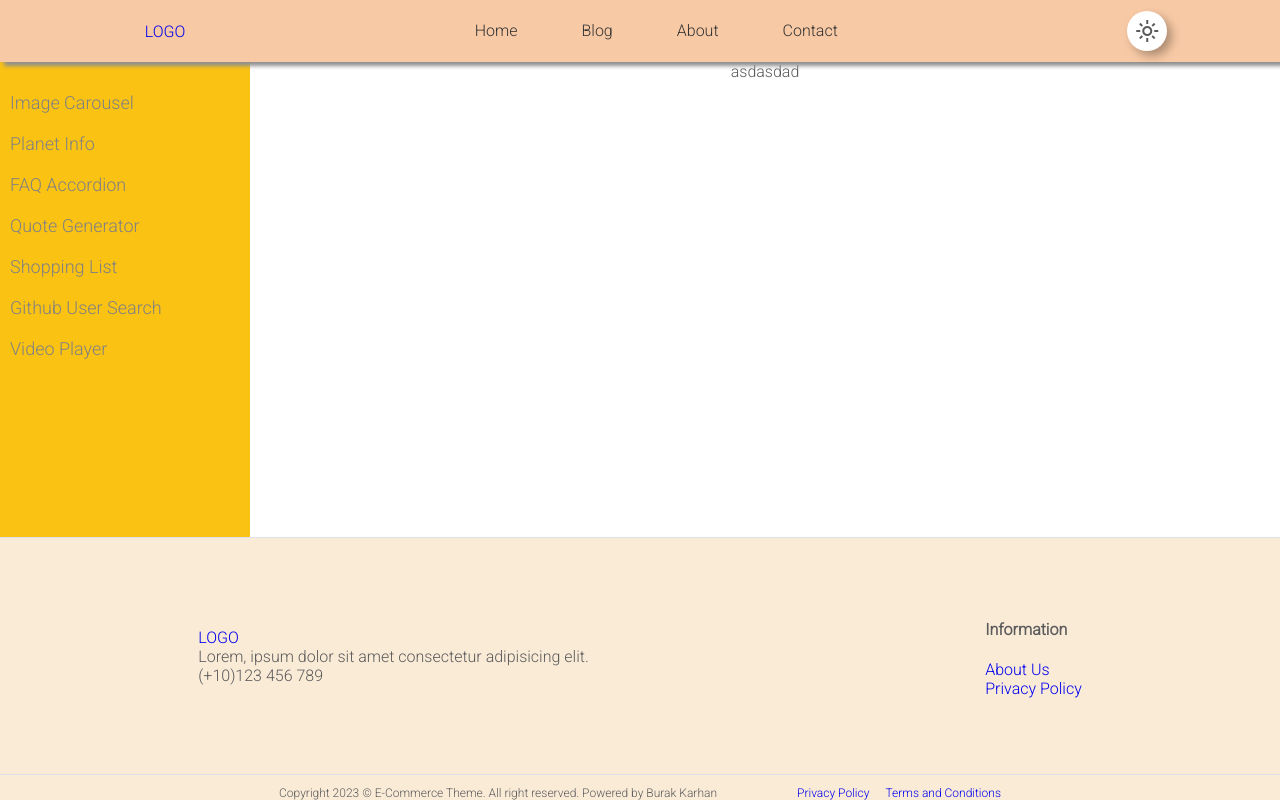
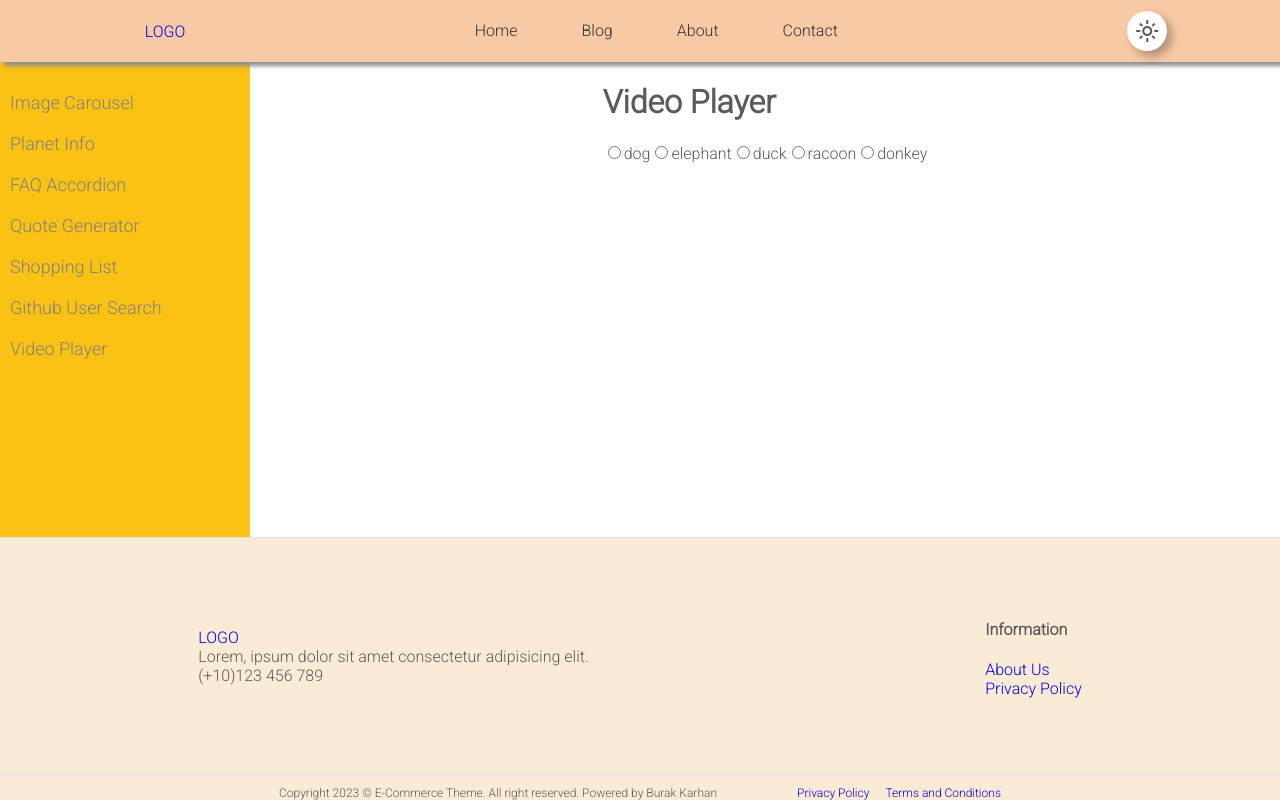
Before and after one commit to kobrak1/bunch-of-apps, a React (Vite) app: page /video-player in a window 1280 px wide. Shown: the top 800 px of the page. Built offline with nearby package versions, Linux system fonts and the light colour scheme.

Commit message:
add: video player component is done

```diff
--- a/package.json
+++ b/package.json
@@ -14,7 +14,8 @@
     "bootstrap": "^5.3.2",
     "react": "^18.2.0",
     "react-dom": "^18.2.0",
-    "react-router-dom": "^6.21.0"
+    "react-router-dom": "^6.21.0",
+    "react-youtube": "^10.1.0"
   },
   "devDependencies": {
     "@types/react": "^18.2.37",
--- a/src/components/Apps/VideoPlayer/VideoPlayer.jsx
+++ b/src/components/Apps/VideoPlayer/VideoPlayer.jsx
@@ -1,11 +1,57 @@
-import "./VideoPlayer.scss"
+import { useState } from "react";
+import "./VideoPlayer.scss";
+import YouTube from "react-youtube";
 
 const VideoPlayer = () => {
+  const [videoSrc, setVideoSrc] = useState("");
+
+  const videos = {
+    dog: "Ynlbj6fDzSc",
+    elephant: "8sSVszVR8uE",
+    duck: "JDN0JjQKaHI",
+    racoon: "M36e52Q5ghQ",
+    donkey: "MIQKlHSD89E",
+  };
+
+  const videoNames = Object.keys(videos);
+
+  const onSelectVideo = (e) => {
+    setVideoSrc(e);
+  };
+
+  const Video = ({ videoId }) => {
+    return (
+      <div>
+        <YouTube videoId={videoId} opts={{ width: "640", height: "360" }} />
+      </div>
+    );
+  };
+
+  const Menu = ({ onSelectVideo, videoValues }) => {
+    return (
+      <form className="radio-buttons">
+        {videoValues.map((value, i) => (
+          <div className="video-inputs" key={i}>
+            <input
+              type="radio"
+              name="src"
+              value={value}
+              onChange={() => onSelectVideo(videos[value])}
+            />
+            {value}
+          </div>
+        ))}
+      </form>
+    );
+  };
+
   return (
-    <div>
-      asdasdad
+    <div className="video-player">
+      <h1>Video Player</h1>
+      <Menu videoValues={videoNames} onSelectVideo={onSelectVideo} />
+      <Video videoId={videoSrc} />
     </div>
-  )
-}
+  );
+};
 
-export default VideoPlayer
+export default VideoPlayer;
--- a/src/components/Apps/VideoPlayer/VideoPlayer.scss
+++ b/src/components/Apps/VideoPlayer/VideoPlayer.scss
@@ -0,0 +1,9 @@
+@import "../../../styles/variables";
+
+.video-player {
+    width: 100%;
+    .radio-buttons {
+        display: flex;
+        justify-content: space-around;
+    }
+}
```
Also changed, not shown: 1 other file (tests, documents, lock files or other folders).
